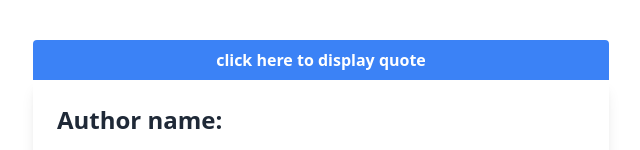
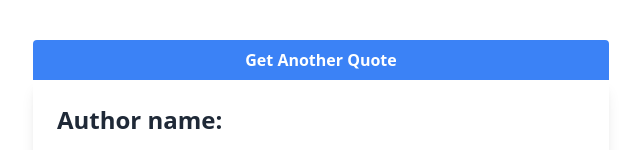
Before and after one commit to adithyaajayGit/Quote-Generator, a React (Vite) app: page / in a window 1280 px wide. Shown: the top 150 px of the page, without its empty margins (319-959 px from the left). Built offline with nearby package versions, Linux system fonts and the light colour scheme; no server answers.

Commit message:
add:randomquotefn

```diff
--- a/src/api/axiosConfig.js
+++ b/src/api/axiosConfig.js
@@ -1,7 +1,7 @@
 import axios from "axios"
 
 const axiosInstance = axios.create({
-    baseURL:'https://dummyjson.com',
+    baseURL:'https://dummyjson.com/',
     timeout:10000,
     headers:{
         'Content-Type': 'application/json',
--- a/src/components/Quote.jsx
+++ b/src/components/Quote.jsx
@@ -1,13 +1,19 @@
 import React from 'react'
+import axiosInstance from '../api/axiosConfig'
 
 const Quote = () => {
+
+    const fetchrandomQuote=async()=>{
+        const response = await axiosInstance.get('quotes/random')
+    }
     return (
         <>
 
             <div className="max-w-xl mx-auto mt-10">
                 <button
                     className="w-full bg-blue-500 hover:bg-blue-600 text-white font-bold py-2 px-4 rounded-t transition duration-300 ease-in-out"
-                > click here to display quote
+                    onClick={fetchrandomQuote()}
+                > Get Another Quote
                 </button>
 
                 <div className="bg-white shadow-lg rounded-b-lg p-6 transition-all duration-300 ease-in-out">
```
